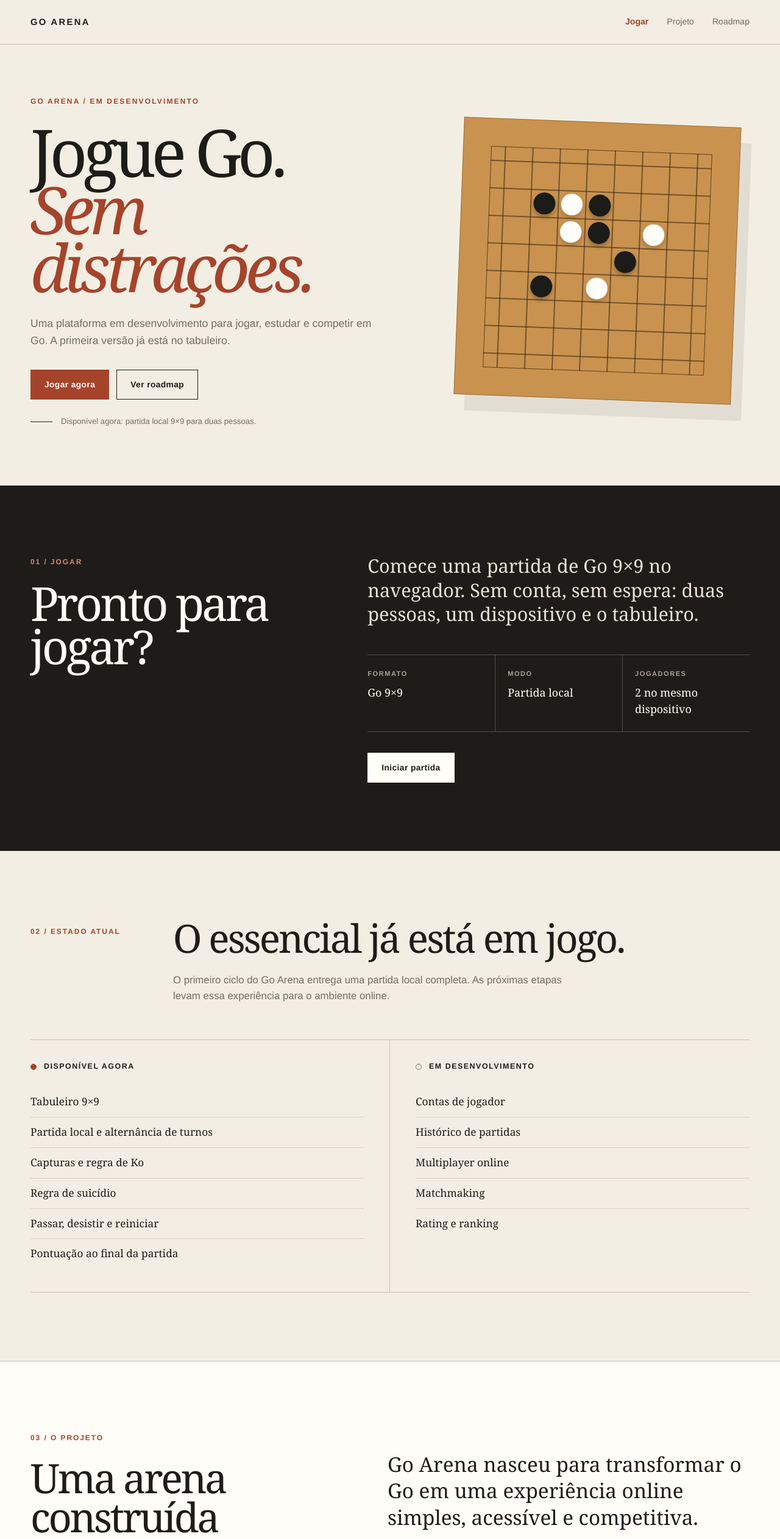
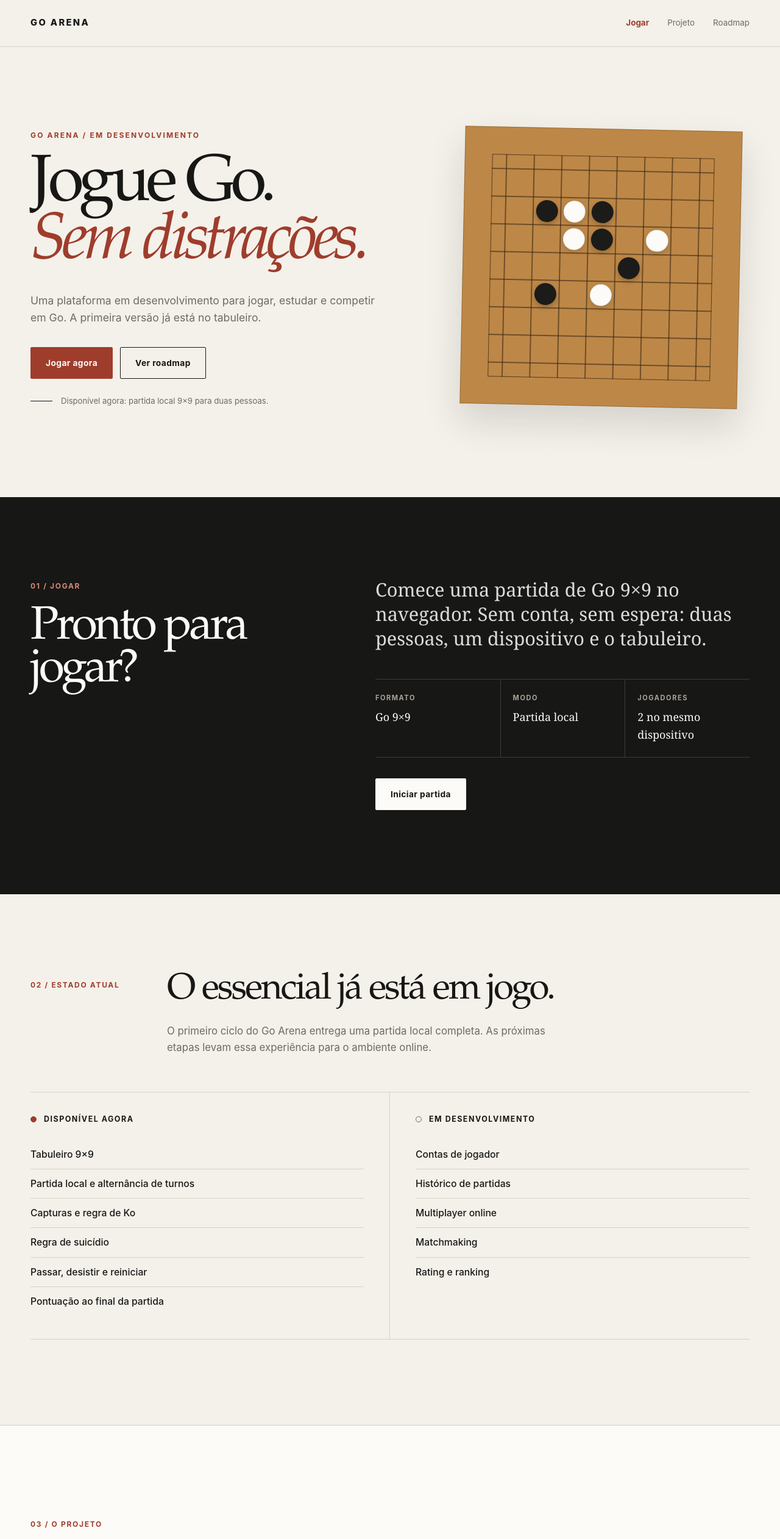
Before and after one commit to joaoggvianna/Go-Arena, a website: page index.html in a window 1280 px wide. Shown: the top 2523 px of the page at 61% size. Drawn offline with Linux system fonts and the light colour scheme.

Commit message:
style: refine lobby visual system

```diff
--- a/styles.css
+++ b/styles.css
@@ -1,12 +1,12 @@
 :root {
-  --paper: #f3eee3;
-  --ink: #1d1c18;
-  --muted: #746d61;
-  --line: #cbc1b2;
-  --red: #a6432b;
-  --wood: #c9924e;
-  --white: #fffdf7;
-  --sand: #e9dfcf;
+  --paper: #f4f1ea;
+  --ink: #171715;
+  --muted: #6f6a62;
+  --line: rgba(23, 23, 21, 0.14);
+  --red: #9f3d2c;
+  --wood: #bd8747;
+  --white: #fcfbf7;
+  --sand: #ebe6dd;
   --max: 1180px;
 }
 
@@ -21,11 +21,13 @@ html {
 }
 
 body {
-  font-family: "Helvetica Neue", Helvetica, Arial, sans-serif;
+  font-family: Inter, "Segoe UI", system-ui, -apple-system, BlinkMacSystemFont, sans-serif;
   background: var(--paper);
   color: var(--ink);
-  line-height: 1.55;
+  font-size: 1rem;
+  line-height: 1.6;
   text-rendering: optimizeLegibility;
+  -webkit-font-smoothing: antialiased;
 }
 
 a {
@@ -57,7 +59,7 @@ body > header {
 }
 
 .nav {
-  min-height: 72px;
+  min-height: 76px;
   display: flex;
   align-items: center;
   justify-content: space-between;
@@ -76,7 +78,7 @@ body > header {
   display: flex;
   align-items: center;
   gap: 30px;
-  font-size: 0.88rem;
+  font-size: 0.84rem;
   color: var(--muted);
 }
 
@@ -119,14 +121,13 @@ body > header {
 /* SHARED */
 
 section {
-  padding: 112px 0;
   scroll-margin-top: 24px;
 }
 
 h1,
 h2,
 .serif {
-  font-family: Georgia, "Times New Roman", serif;
+  font-family: "Iowan Old Style", "Palatino Linotype", Georgia, serif;
   font-weight: 400;
 }
 
@@ -135,14 +136,14 @@ h2,
   font-size: 0.75rem;
   font-weight: 700;
   color: var(--red);
-  letter-spacing: 0.16em;
+  letter-spacing: 0.14em;
   text-transform: uppercase;
 }
 
 .section-head {
   display: grid;
-  grid-template-columns: 180px 1fr;
-  gap: 54px;
+  grid-template-columns: 160px 1fr;
+  gap: 64px;
   align-items: start;
   margin-bottom: 70px;
 }
@@ -153,7 +154,7 @@ h2,
 
 .section-head h2 {
   max-width: 820px;
-  font-size: clamp(3rem, 5vw, 5.2rem);
+  font-size: clamp(3rem, 4.7vw, 4.9rem);
   line-height: 0.98;
   letter-spacing: -0.045em;
 }
@@ -162,20 +163,22 @@ h2,
   max-width: 650px;
   margin-top: 24px;
   font-size: 1.05rem;
+  line-height: 1.65;
   color: var(--muted);
 }
 
 .action {
-  min-height: 48px;
+  min-height: 50px;
   display: inline-flex;
   align-items: center;
   justify-content: center;
-  padding: 13px 22px;
+  padding: 14px 24px;
   border: 1px solid var(--ink);
+  border-radius: 2px;
   font-size: 0.86rem;
   font-weight: 750;
   letter-spacing: 0.03em;
-  transition: background 160ms ease, color 160ms ease, border-color 160ms ease;
+  transition: background 160ms ease, color 160ms ease, border-color 160ms ease, transform 160ms ease;
 }
 
 .action-primary {
@@ -187,22 +190,24 @@ h2,
 .action-primary:hover {
   background: var(--ink);
   border-color: var(--ink);
+  transform: translateY(-1px);
 }
 
 .action-secondary:hover {
   background: var(--ink);
   color: var(--white);
+  transform: translateY(-1px);
 }
 
 /* HERO */
 
 .hero {
-  min-height: 710px;
+  min-height: 720px;
   display: grid;
   grid-template-columns: 1.1fr 0.9fr;
   align-items: center;
-  gap: 72px;
-  padding: 80px 0 94px;
+  gap: 96px;
+  padding: 96px 0 112px;
 }
 
 .hero-copy {
@@ -275,9 +280,9 @@ h1 em {
   aspect-ratio: 1;
   background: var(--wood);
   padding: 9%;
-  box-shadow: 18px 26px 0 rgba(29, 28, 24, 0.08);
-  transform: rotate(2.2deg);
-  border: 1px solid rgba(56, 36, 14, 0.32);
+  box-shadow: 0 28px 60px rgba(23, 23, 21, 0.14);
+  transform: rotate(1.2deg);
+  border: 1px solid rgba(56, 36, 14, 0.26);
 }
 
 .grid {
@@ -306,13 +311,13 @@ h1 em {
 
 .stone.black {
   background: #1b1b19;
-  box-shadow: 0 5px 7px rgba(0,0,0,.26);
+  box-shadow: 0 4px 8px rgba(0,0,0,.22);
 }
 
 .stone.white {
   background: var(--white);
   border: 1px solid rgba(0,0,0,.1);
-  box-shadow: 0 5px 7px rgba(0,0,0,.14);
+  box-shadow: 0 4px 8px rgba(0,0,0,.12);
 }
 
 .s1 { left: 25%; top: 25%; }
@@ -330,17 +335,18 @@ h1 em {
 .lobby {
   background: var(--ink);
   color: var(--white);
+  padding: 132px 0 138px;
 }
 
 .lobby-grid {
   display: grid;
   grid-template-columns: 0.85fr 1.15fr;
-  gap: 90px;
+  gap: 112px;
   align-items: start;
 }
 
 .lobby .section-index {
-  color: #d9856f;
+  color: #d88a78;
 }
 
 .lobby-heading h2 {
@@ -356,15 +362,15 @@ h1 em {
   font-family: Georgia, "Times New Roman", serif;
   font-size: clamp(1.5rem, 2.4vw, 2.1rem);
   line-height: 1.3;
-  color: #e9e2d6;
+  color: rgba(252, 251, 247, 0.86);
 }
 
 .match-details {
   display: grid;
   grid-template-columns: repeat(3, 1fr);
   margin: 46px 0 34px;
-  border-top: 1px solid rgba(255, 253, 247, 0.22);
-  border-bottom: 1px solid rgba(255, 253, 247, 0.22);
+  border-top: 1px solid rgba(252, 251, 247, 0.16);
+  border-bottom: 1px solid rgba(252, 251, 247, 0.16);
 }
 
 .match-details div {
@@ -374,7 +380,7 @@ h1 em {
 
 .match-details div + div {
   padding-left: 20px;
-  border-left: 1px solid rgba(255, 253, 247, 0.22);
+  border-left: 1px solid rgba(252, 251, 247, 0.16);
 }
 
 .match-details dt {
@@ -401,11 +407,13 @@ h1 em {
   background: var(--red);
   border-color: var(--red);
   color: var(--white);
+  transform: translateY(-1px);
 }
 
 /* CURRENT STATE */
 
 .current-state {
+  padding: 128px 0 140px;
   border-bottom: 1px solid var(--line);
 }
 
@@ -465,9 +473,9 @@ h1 em {
   justify-content: space-between;
   gap: 24px;
   padding: 11px 0;
-  border-bottom: 1px solid rgba(203, 193, 178, 0.65);
-  font-family: Georgia, "Times New Roman", serif;
-  font-size: 1.08rem;
+  border-bottom: 1px solid var(--line);
+  font-size: 0.98rem;
+  font-weight: 520;
 }
 
 .state-column li:last-child {
@@ -478,19 +486,20 @@ h1 em {
 
 .project {
   background: var(--white);
+  padding: 148px 0 156px;
 }
 
 .project-grid {
   display: grid;
   grid-template-columns: 0.9fr 1.1fr;
-  gap: 100px;
+  gap: 120px;
   align-items: start;
 }
 
 .project h2 {
   max-width: 520px;
   margin-top: 22px;
-  font-size: clamp(3rem, 5.2vw, 5.4rem);
+  font-size: clamp(3rem, 4.8vw, 5rem);
   line-height: 0.96;
   letter-spacing: -0.05em;
 }
@@ -508,7 +517,7 @@ h1 em {
   margin-bottom: 24px;
   font-family: Georgia, "Times New Roman", serif;
   font-size: clamp(1.55rem, 2.6vw, 2.25rem);
-  line-height: 1.3;
+  line-height: 1.34;
   color: var(--ink);
 }
 
@@ -539,8 +548,9 @@ h1 em {
 
 .roadmap {
   background: var(--sand);
-  border-top: 1px solid #c8b9a2;
-  border-bottom: 1px solid #c8b9a2;
+  padding: 126px 0 136px;
+  border-top: 1px solid var(--line);
+  border-bottom: 1px solid var(--line);
 }
 
 .roadmap-head {
@@ -550,7 +560,7 @@ h1 em {
 .roadmap-track {
   display: grid;
   grid-template-columns: repeat(4, 1fr);
-  border-top: 1px solid #b9aa94;
+  border-top: 1px solid var(--line);
 }
 
 .roadmap-step {
@@ -561,7 +571,7 @@ h1 em {
 
 .roadmap-step + .roadmap-step {
   padding-left: 28px;
-  border-left: 1px solid #b9aa94;
+  border-left: 1px solid var(--line);
 }
 
 .roadmap-marker {
@@ -570,7 +580,7 @@ h1 em {
   left: 0;
   width: 11px;
   height: 11px;
-  border: 1px solid #8d806d;
+  border: 1px solid rgba(23, 23, 21, 0.35);
   border-radius: 50%;
   background: var(--sand);
 }
@@ -603,15 +613,14 @@ h1 em {
 
 .roadmap-step > p:last-child {
   max-width: 245px;
-  color: #665e53;
+  color: var(--muted);
   font-size: 0.94rem;
 }
 
 /* CLOSING */
 
 .closing {
-  padding-top: 92px;
-  padding-bottom: 110px;
+  padding: 112px 0 104px;
 }
 
 .closing-grid {
@@ -639,7 +648,7 @@ h1 em {
 }
 
 footer {
-  padding: 28px 0 38px;
+  padding: 30px 0 36px;
   border-top: 1px solid var(--line);
   font-size: 0.82rem;
   color: var(--muted);
@@ -655,7 +664,7 @@ footer {
 /* PLAY PAGE */
 
 .play-shell {
-  padding: 72px 0 120px;
+  padding: 88px 0 128px;
 }
 
 .play-head {
@@ -682,8 +691,8 @@ footer {
   aspect-ratio: 1;
   background: var(--wood);
   padding: 5%;
-  border: 1px solid rgba(56, 36, 14, 0.32);
-  box-shadow: 12px 16px 0 rgba(29, 28, 24, 0.08);
+  border: 1px solid rgba(56, 36, 14, 0.26);
+  box-shadow: 0 24px 52px rgba(23, 23, 21, 0.13);
 }
 
 .point {
@@ -766,6 +775,7 @@ footer {
   background: var(--white);
   border: 1px solid var(--line);
   padding: 20px 22px;
+  box-shadow: 0 10px 30px rgba(23, 23, 21, 0.035);
 }
 
 .status-row {
@@ -832,6 +842,7 @@ footer {
   letter-spacing: 0.02em;
   padding: 12px 16px;
   border: 1px solid var(--ink);
+  border-radius: 2px;
   background: var(--paper);
   color: var(--ink);
   cursor: pointer;
@@ -926,7 +937,7 @@ footer {
   }
 
   .roadmap-step:nth-child(n + 3) {
-    border-top: 1px solid #b9aa94;
+    border-top: 1px solid var(--line);
   }
 
   .closing-grid {
@@ -967,10 +978,6 @@ footer {
     font-size: 0.76rem;
   }
 
-  section {
-    padding: 80px 0;
-  }
-
   .hero {
     padding-top: 58px;
     padding-bottom: 72px;
@@ -998,7 +1005,7 @@ footer {
   }
 
   .board {
-    box-shadow: 10px 15px 0 rgba(29, 28, 24, 0.08);
+    box-shadow: 0 20px 42px rgba(23, 23, 21, 0.14);
   }
 
   .lobby-heading h2 {
@@ -1016,7 +1023,7 @@ footer {
 
   .match-details div + div {
     padding-left: 0;
-    border-top: 1px solid rgba(255, 253, 247, 0.22);
+    border-top: 1px solid rgba(252, 251, 247, 0.16);
     border-left: 0;
   }
 
@@ -1052,7 +1059,7 @@ footer {
   .roadmap-track {
     display: block;
     border-top: 0;
-    border-left: 1px solid #b9aa94;
+    border-left: 1px solid var(--line);
   }
 
   .roadmap-step,
```
